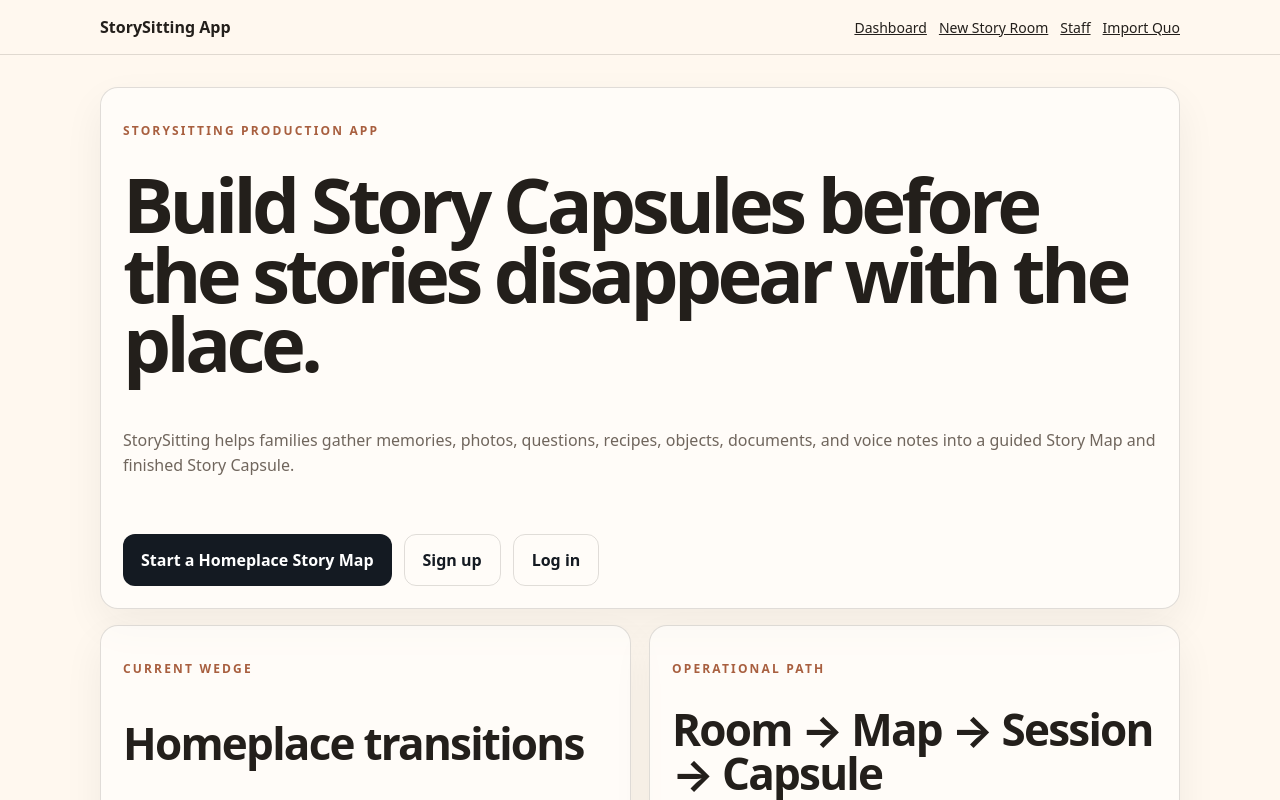
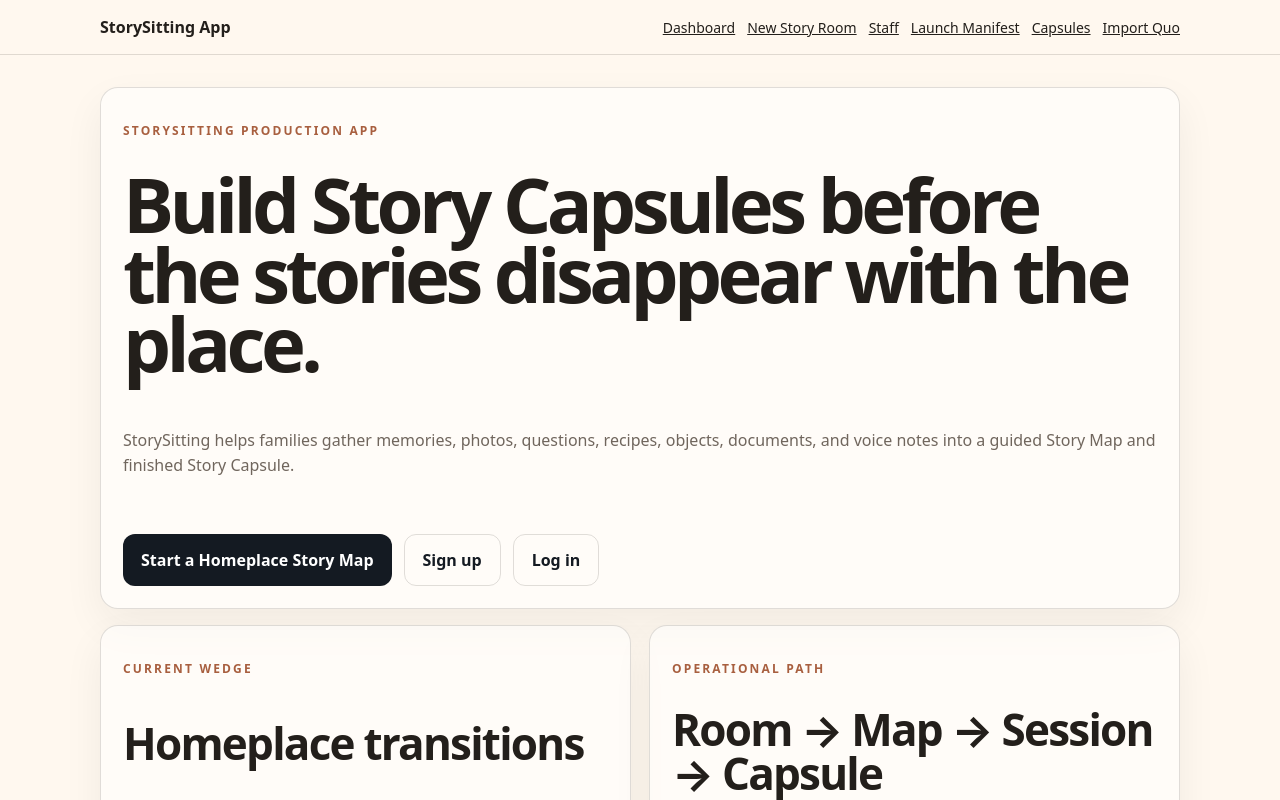
Before and after one commit to amflimited/StorySitting, a Next.js app: page / in a window 1280 px wide. Shown: the top 800 px of the page. Built offline with nearby package versions, Linux system fonts and the light colour scheme.

Commit message:
Add Launch Manifest to app navigation

```diff
--- a/app/layout.tsx
+++ b/app/layout.tsx
@@ -17,6 +17,8 @@ export default function RootLayout({ children }: { children: React.ReactNode })
               <Link href="/dashboard">Dashboard</Link>
               <Link href="/story-rooms/new">New Story Room</Link>
               <Link href="/staff">Staff</Link>
+              <Link href="/launch-manifest">Launch Manifest</Link>
+              <Link href="/story-capsules">Capsules</Link>
               <Link href="/staff/import-quo">Import Quo</Link>
             </div>
           </div>
```
